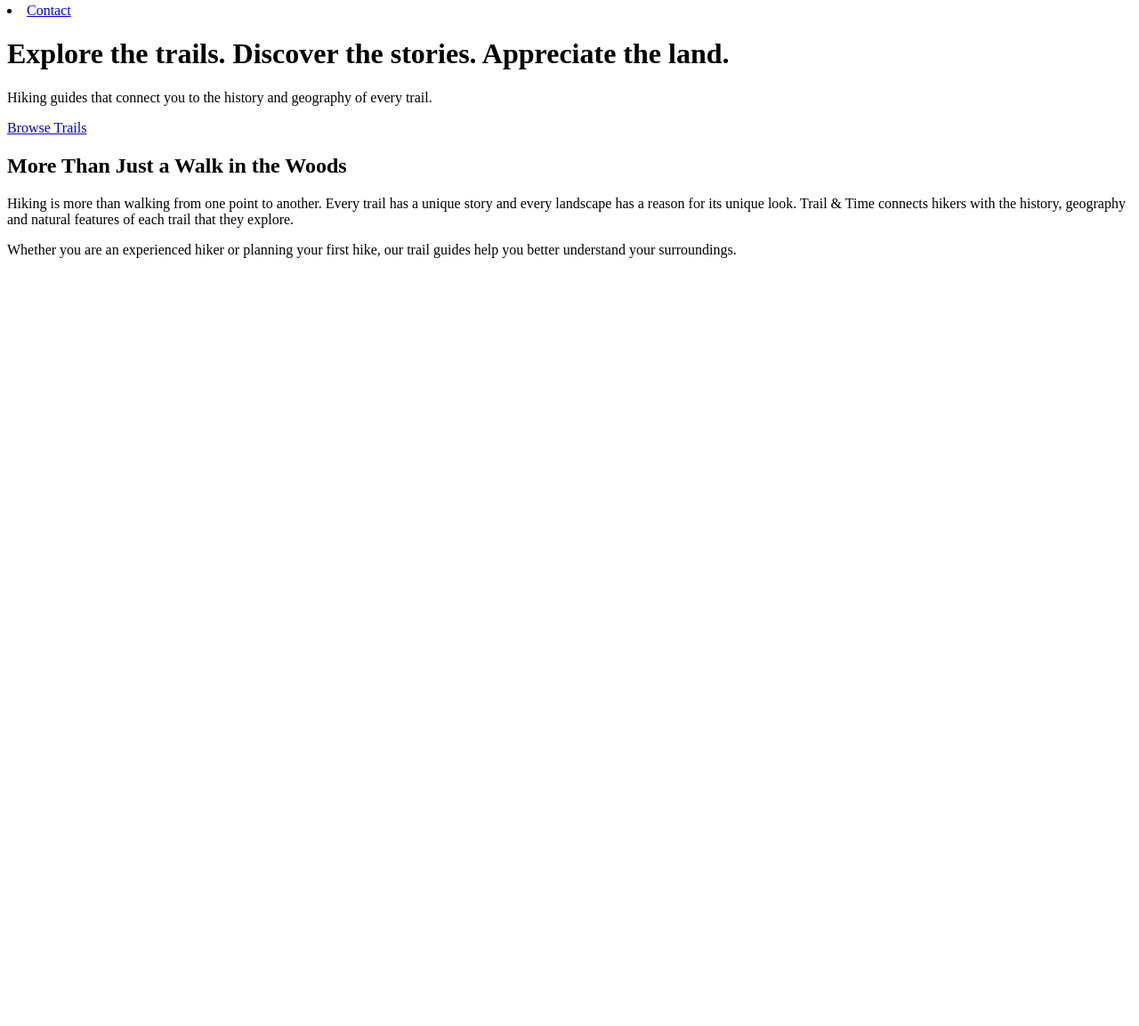
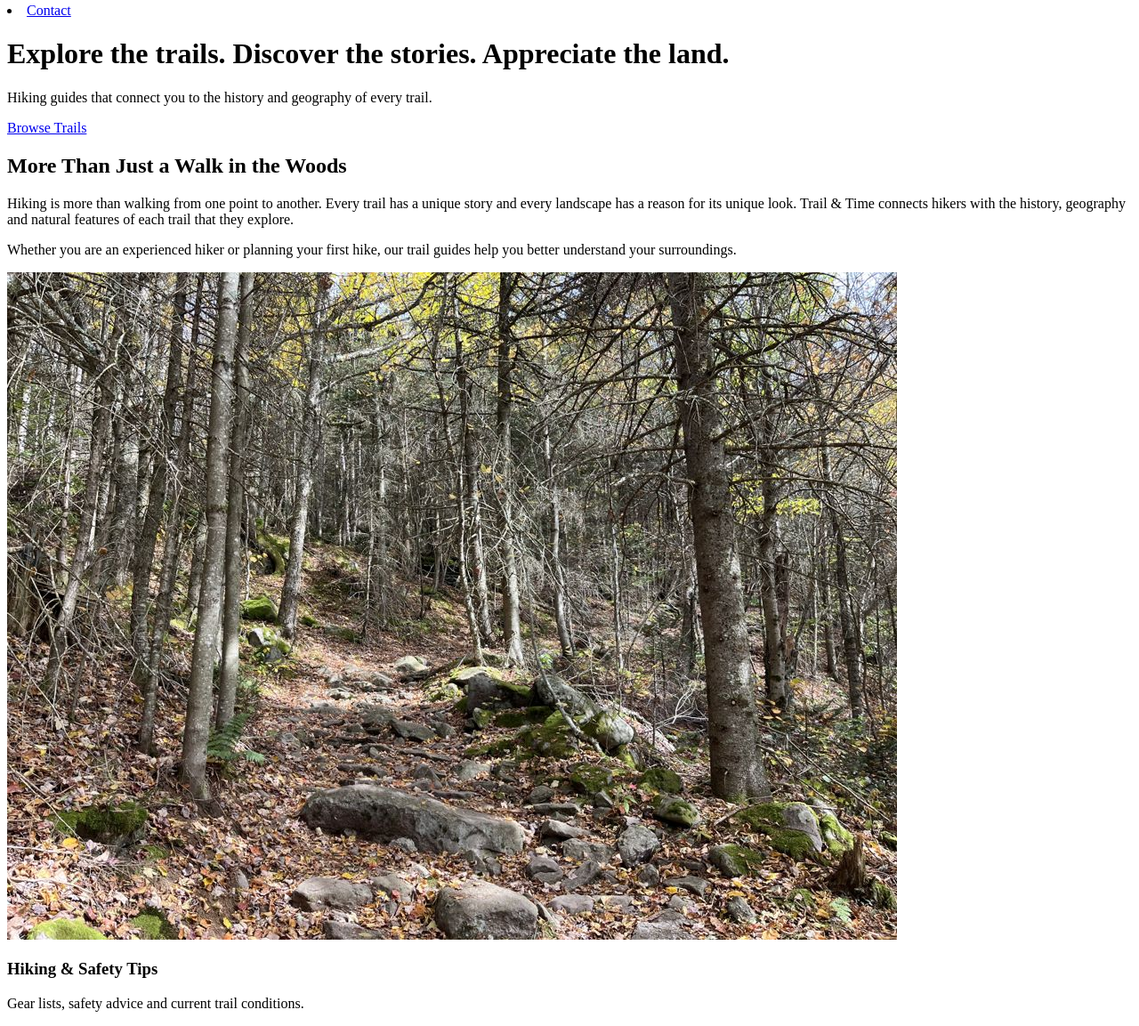
Before and after one commit to lppl1/Trail-Time, a plain HTML site: page index.html in a window 1280 px wide. Shown: the part 1465-2618 px from the top of the page at 89% size. Before the commit the page ends 1771 px from the top, so only its background shows below. Drawn offline with Linux system fonts and the light colour scheme.

Commit message:
finishing with first card

```diff
--- a/index.html
+++ b/index.html
@@ -59,7 +59,18 @@
         </section>
         <!--featured cards with photos for each section-->
         <section aria-lavel="Explore our website">
+            <div class="row g-4">
+                <div class="col-12 col-md-6 col-lg-4">
+                    <div class="card feature-card h-100">
+                        <img src="images/slide-mountain-trail.jpg" class="card-img-top img-fluid" alt="Rocky trail covered in fallen leaves taken while climbing Slide Mountain in the Catskills, New York">
+                        <div class="card-body d-flex flex-column">
+                            <h3 class="card-title h3">Hiking & Safety Tips</h3>
+                            <p class="card-text">Gear lists, safety advice and current trail conditions.</p>
 
+                        </div>
+                    </div>
+                </div>
+            </div>
         </section>
     </main>
 
```
